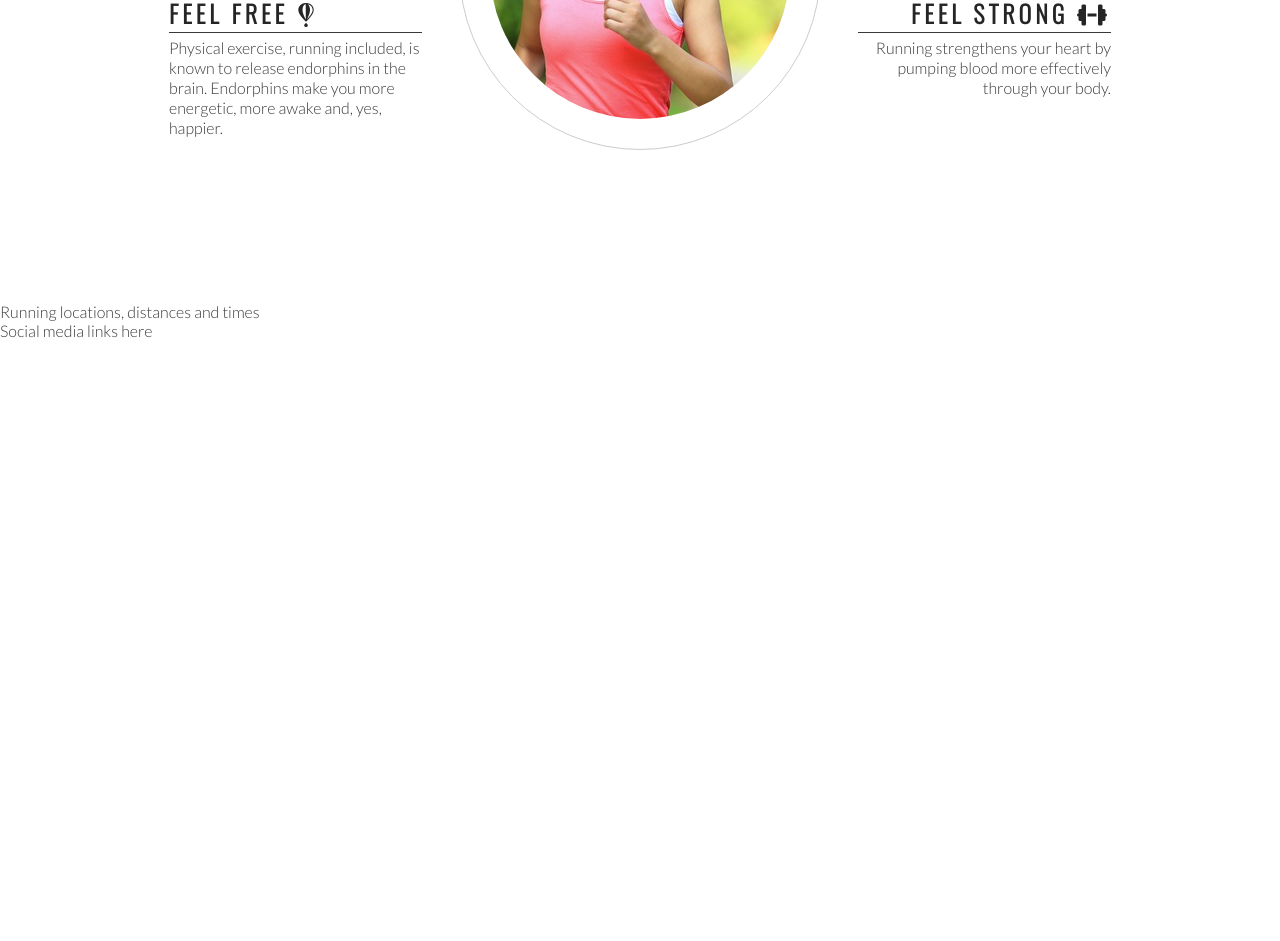
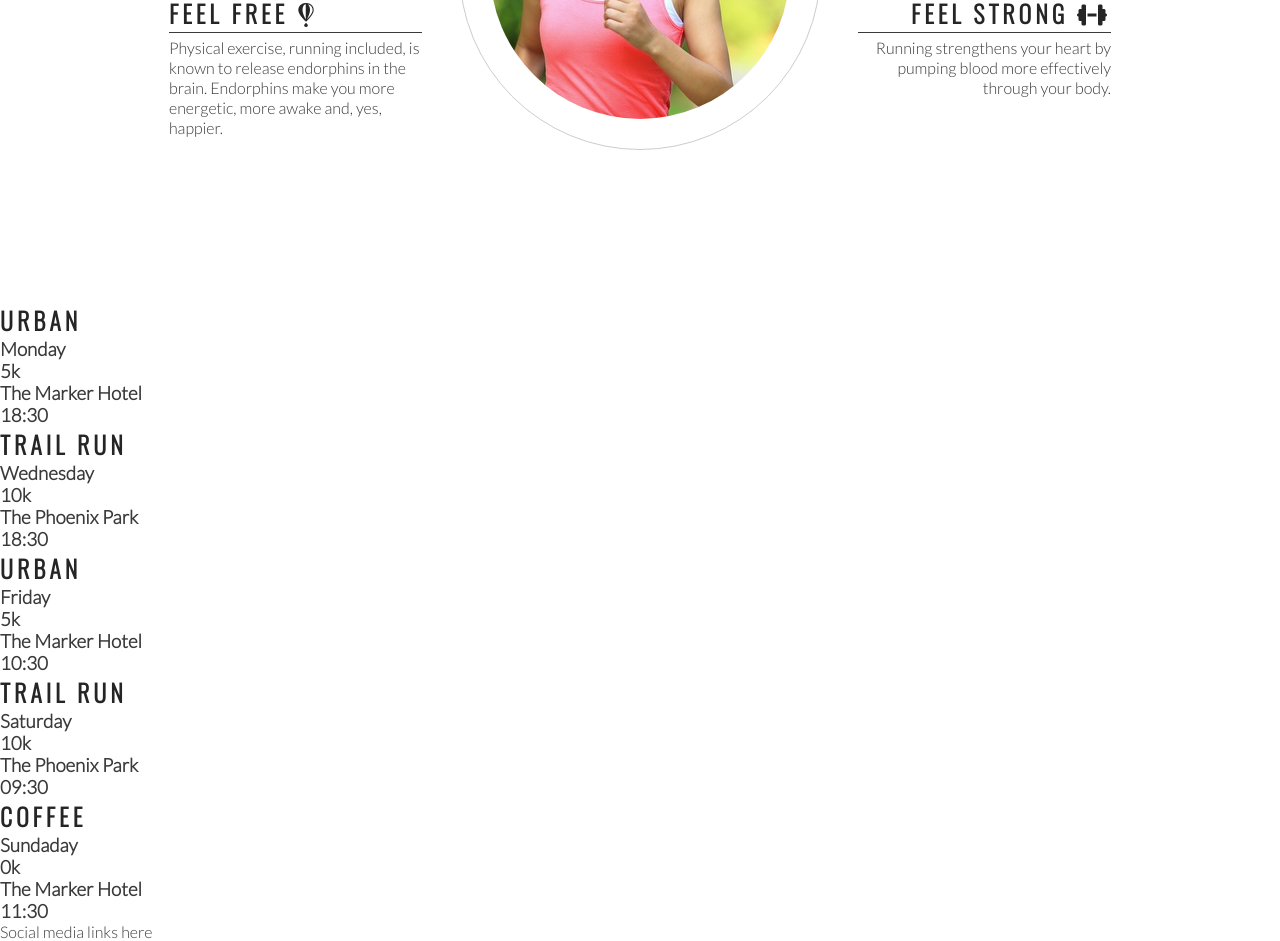
Before and after one commit to ajmccredie/love-runnning, a plain HTML site: page index.html in a window 1280 px wide. Shown: the part 1053-1994 px from the top of the page. Before the commit the page ends 1393 px from the top, so only its background shows below. Drawn offline with nearby package versions, Linux system fonts and the light colour scheme.

Commit message:
Add meet up details

```diff
--- a/index.html
+++ b/index.html
@@ -72,7 +72,41 @@
         </div>
     </section>
     <section>
-        Running locations, distances and times
+        <div>
+            <h2>Urban</h2>
+            <h3>Monday</h3>
+            <h3>5k</h3>
+            <h3>The Marker Hotel</h3>
+            <h3>18:30</h3>
+        </div>
+        <div>
+            <h2>Trail Run</h2>
+            <h3>Wednesday</h3>
+            <h3>10k</h3>
+            <h3>The Phoenix Park</h3>
+            <h3>18:30</h3>
+        </div>
+        <div>
+            <h2>Urban</h2>
+            <h3>Friday</h3>
+            <h3>5k</h3>
+            <h3>The Marker Hotel</h3>
+            <h3>10:30</h3>
+        </div>
+        <div>
+            <h2>Trail Run</h2>
+            <h3>Saturday</h3>
+            <h3>10k</h3>
+            <h3>The Phoenix Park</h3>
+            <h3>09:30</h3>
+        </div>
+        <div>
+            <h2>Coffee</h2>
+            <h3>Sundaday</h3>
+            <h3>0k</h3>
+            <h3>The Marker Hotel</h3>
+            <h3>11:30</h3>
+        </div>
     </section>
     <footer>
         Social media links here
```
